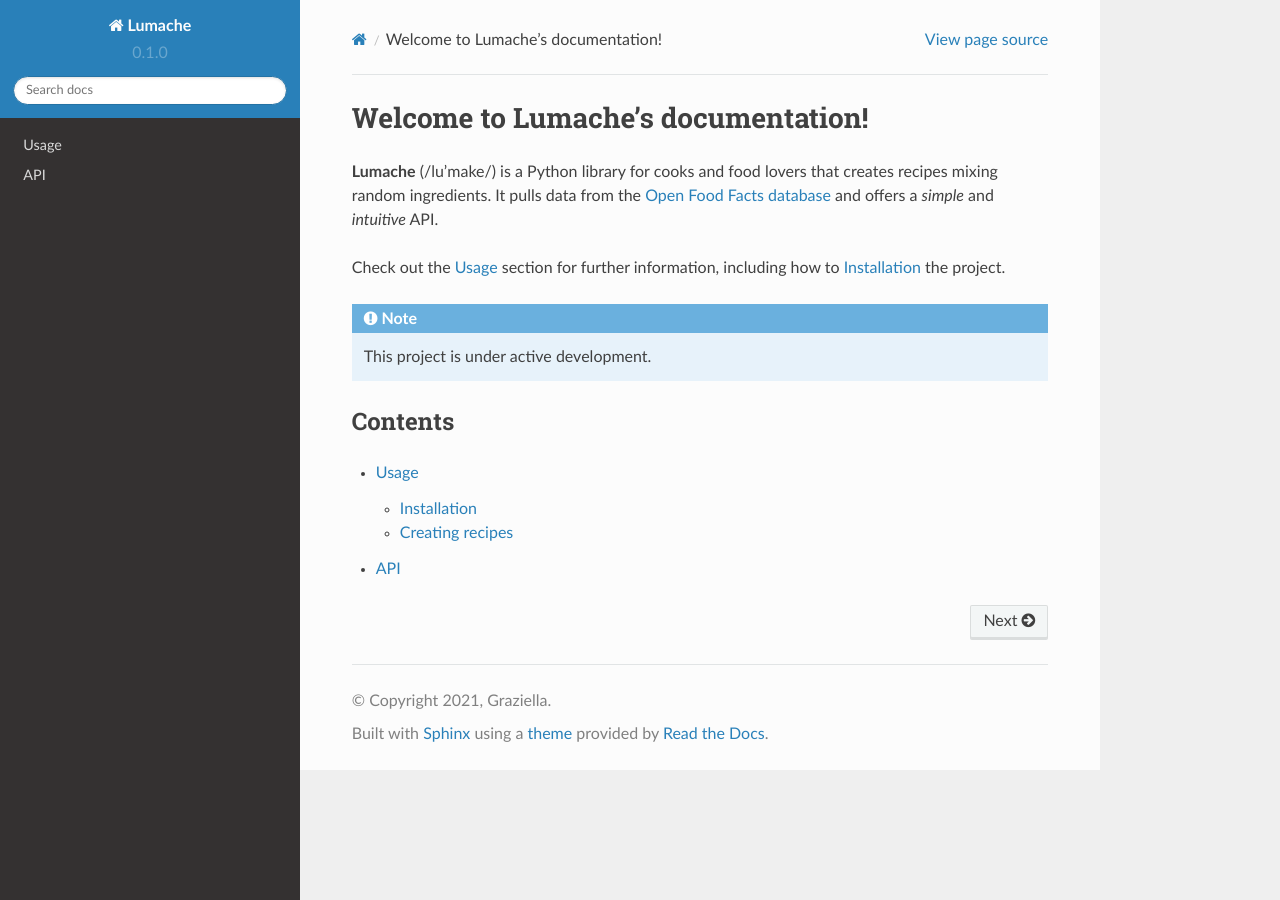
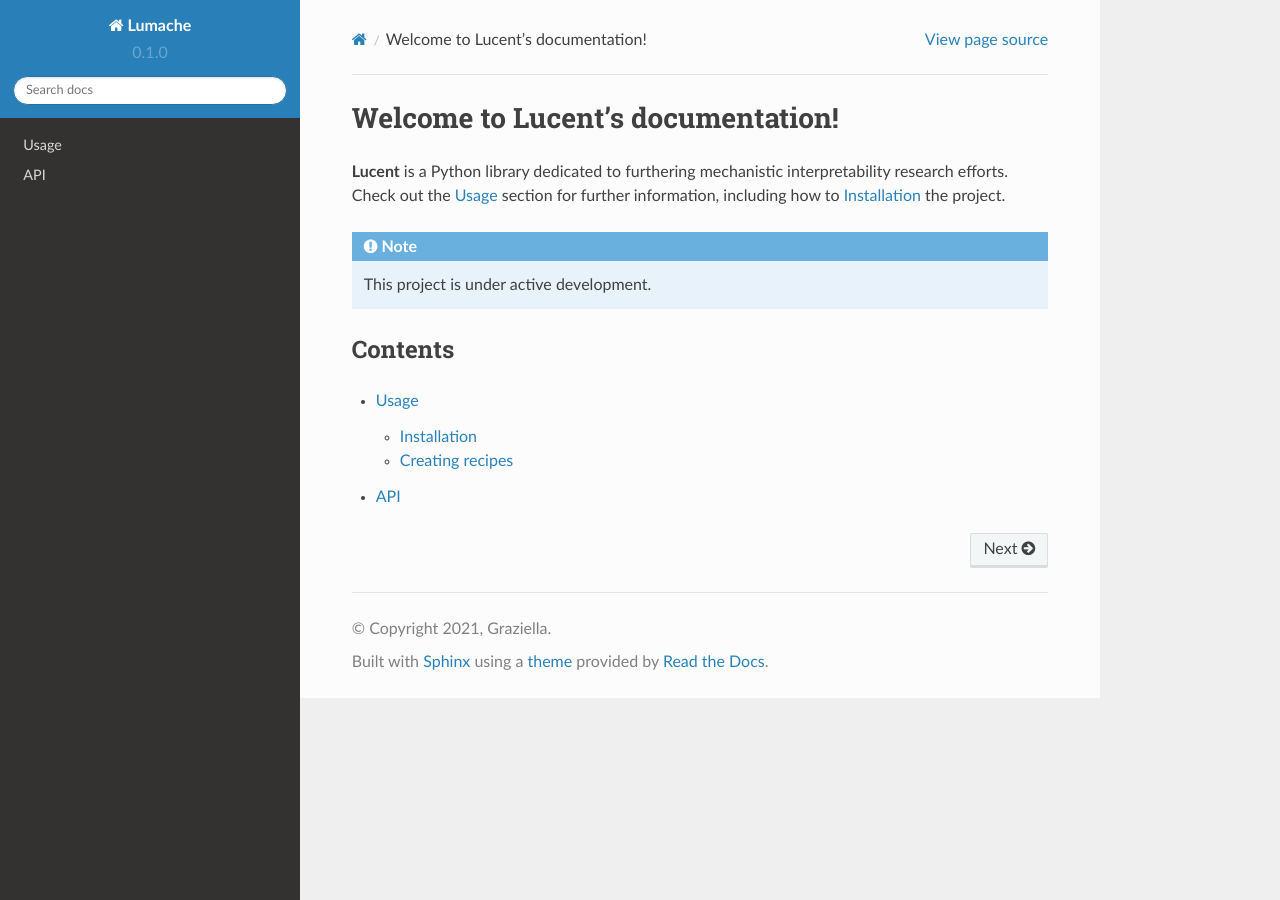
Before and after one commit to TomFrederik/lucent_docs, a Sphinx documentation site: the page built from docs/source/index.rst, in a window 1280 px wide. Built offline with Sphinx 7.4.7 and the Read the Docs theme 2.0.0, drawn with Linux system fonts in a browser that asks for light colours.

Commit message:
Update index.rst

```diff
--- a/docs/source/index.rst
+++ b/docs/source/index.rst
@@ -1,11 +1,8 @@
-Welcome to Lumache's documentation!
+Welcome to Lucent's documentation!
 ===================================
 
-**Lumache** (/lu'make/) is a Python library for cooks and food lovers
-that creates recipes mixing random ingredients.
-It pulls data from the `Open Food Facts database <https://world.openfoodfacts.org/>`_
-and offers a *simple* and *intuitive* API.
-
+**Lucent** is a Python library dedicated to furthering mechanistic interpretability
+research efforts.
 Check out the :doc:`usage` section for further information, including
 how to :ref:`installation` the project.
 
```
